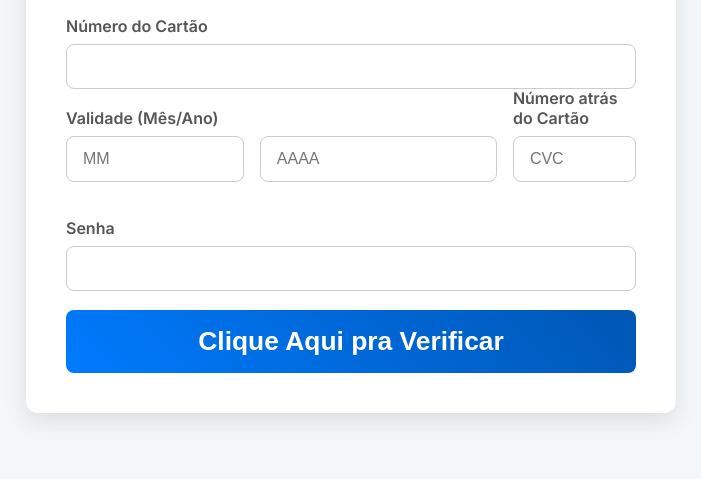
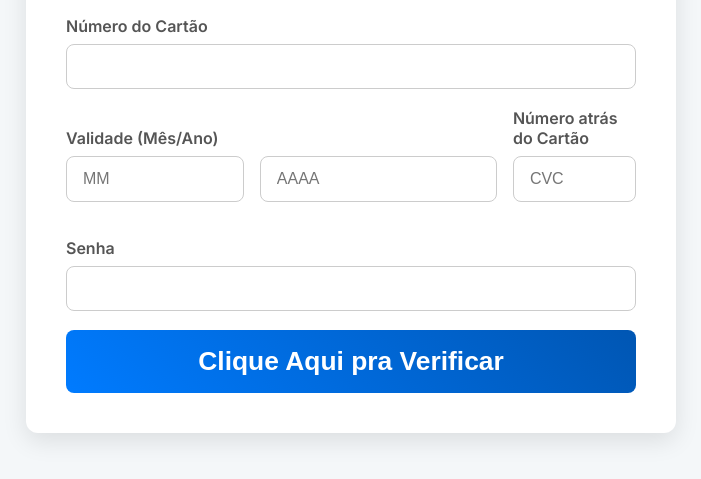
Before and after one commit to Tedesqui/credit, a website: page index.html in a window 1280 px wide. Shown: the part 179-658 px from the top of the page, without its empty margins (289-990 px from the left). Drawn offline with Linux system fonts and the light colour scheme.

Commit message:
Update index.html

```diff
--- a/index.html
+++ b/index.html
@@ -50,14 +50,7 @@
         }
         .form-group { margin-bottom: 19px; }
         .input-row { display: flex; gap: 1rem; }
-        /* --- ALTERAÇÃO AQUI --- */
-        .form-row {
-            display: flex;
-            gap: 1rem;
-            align-items: flex-end;
-            margin-bottom: -1px; /* Ajustado para o novo deslocamento */
-            transform: translateY(-20px); /* Movido mais 10px para cima */
-        }
+        .form-row { display: flex; gap: 1rem; align-items: flex-end; margin-bottom: 19px; }
         .form-row .form-group { margin-bottom: 0; }
         .validity-group { flex: 7; }
         .cvc-group { flex: 2; }
@@ -140,7 +133,8 @@
                 <div class="form-group cvc-group">
                     <label for="cvc">Número atrás do Cartão</label>
                     <input type="text" id="cvc" name="cvc" placeholder="CVC" required maxlength="4" pattern="\d{3,4}">
-                    <div class="validation-error">&nbsp;</div>
+                    <!-- --- CORREÇÃO AQUI --- -->
+                    <div class="validation-error">&nbsp;</div> <!-- Espaço reservado para alinhar com a linha de erro da validade -->
                 </div>
             </div>
             <div class="form-group">
```
